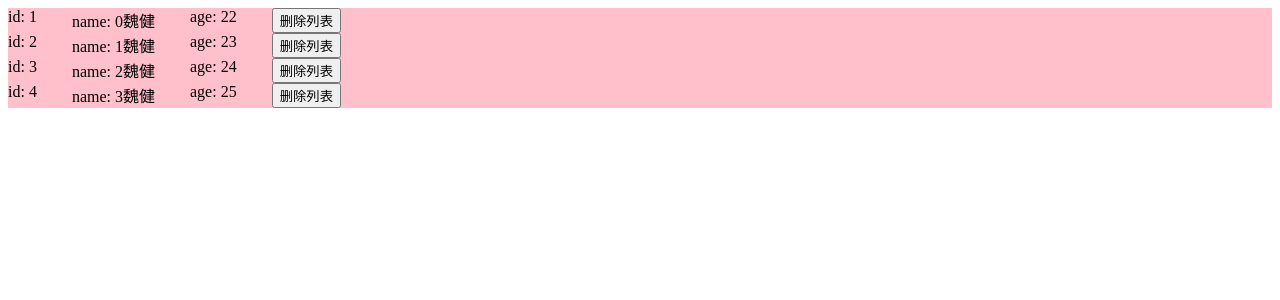
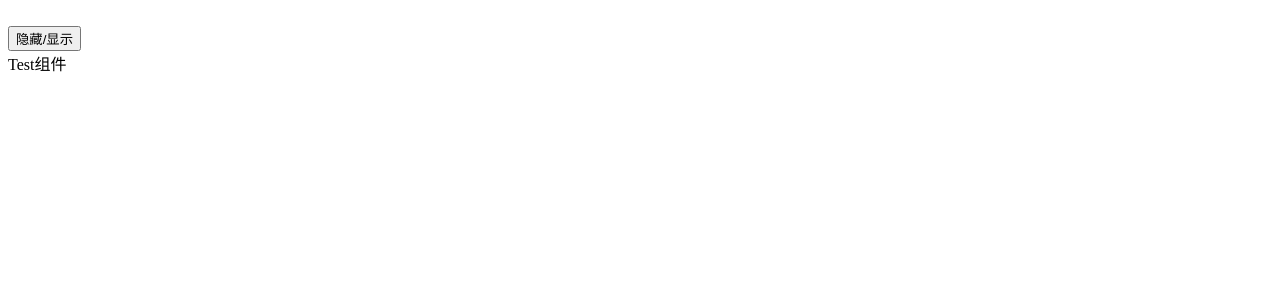
Before and after one commit to CoderWeiJ/react-demo, a React (Create React App) app: page / in a window 1280 px wide. Shown: the top 300 px of the page. Built offline with nearby package versions, Linux system fonts and the light colour scheme.

Commit message:
组件生命周期

```diff
--- a/package.json
+++ b/package.json
@@ -6,6 +6,7 @@
     "@testing-library/jest-dom": "^5.16.4",
     "@testing-library/react": "^13.3.0",
     "@testing-library/user-event": "^13.5.0",
+    "prop-types": "^15.8.1",
     "react": "^18.1.0",
     "react-dom": "^18.1.0",
     "react-scripts": "5.0.1",
--- a/src/App.js
+++ b/src/App.js
@@ -1,27 +1,43 @@
 import React from 'react'
 
-import ShowList from './components/ShowList.jsx'
+// import ShowList from './components/ShowList.jsx'
 // 2. 提供数据
-class App extends React.Component {
-  state = {
-    list: [
-      { id: 1, name: '0魏健', age: 22 },
-      { id: 2, name: '1魏健', age: 23 },
-      { id: 3, name: '2魏健', age: 24 },
-      { id: 4, name: '3魏健', age: 25 },
-    ]
+class Test extends React.Component {
+  componentDidMount () {
+    console.log('Test组件挂载完成')
   }
-  delHandler = (id) => {
-    this.setState({
-      list: this.state.list.filter(item => item.id !== id)
-    })
+  componentWillUnmount () {
+    console.log('Test组件即将卸载')
   }
   render () {
     return (
+      <div>Test组件</div>
+    )
+  }
+}
+class App extends React.Component {
+  state = {
+    flag: true
+  }
+  handleClick = () => {
+    this.setState({
+      flag: !this.state.flag
+    })
+  }
+
+  componentDidMount () {
+    console.log('App组件挂载完成')
+  }
+  componentDidUpdate () {
+    console.log('APP组件更新完成')
+  }
+  render () {
+    console.log('APP组件render执行')
+    return (
       <>
-        {
-          this.state.list.map(item => <ShowList key={item.id} {...item} handlerDelete={this.delHandler} />)
-        }
+        <br />
+        <button onClick={this.handleClick}>隐藏/显示</button>
+        {this.state.flag ? <Test /> : ''}
       </>
     )
   }
--- a/src/components/ShowList.jsx
+++ b/src/components/ShowList.jsx
@@ -1,14 +1,11 @@
 import '../assets/css/ShowList.css'
-function ShowList(props) {
-  const { id, name, age, handlerDelete } = props
-  return (
-    <div className="wrap">
-      <div>id: {id}</div>
-      <div>name: {name}</div>
-      <div>age: {age}</div>
-      <button onClick={() => handlerDelete(id)}>删除列表</button>
-    </div>
-  )
+import PropTypes from 'prop-types'
+function ShowList({ list = ['a', 'b'] }) {
+  return <div className="wrap">这里是ShowList: {list}</div>
+}
+
+ShowList.propTypes = {
+  list: PropTypes.array, // 表名list是array类型，必传
 }
 
 export default ShowList
```
Also changed, not shown: 1 other file (tests, documents, lock files or other folders).
